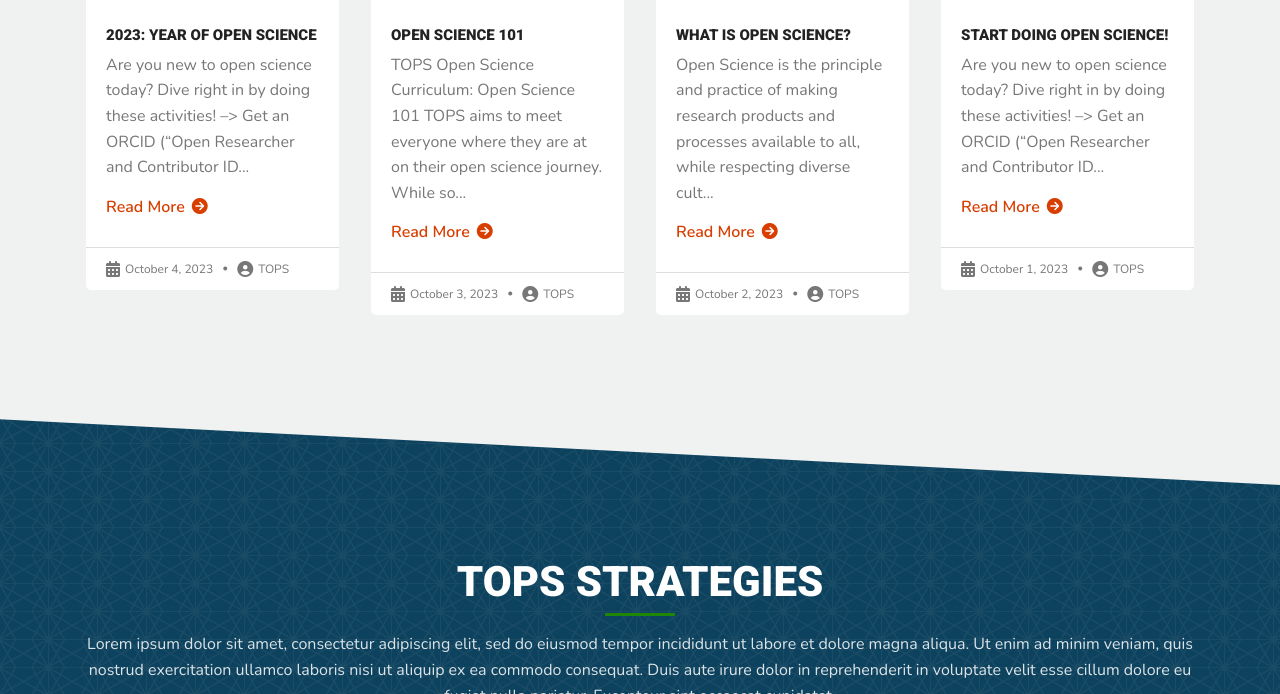
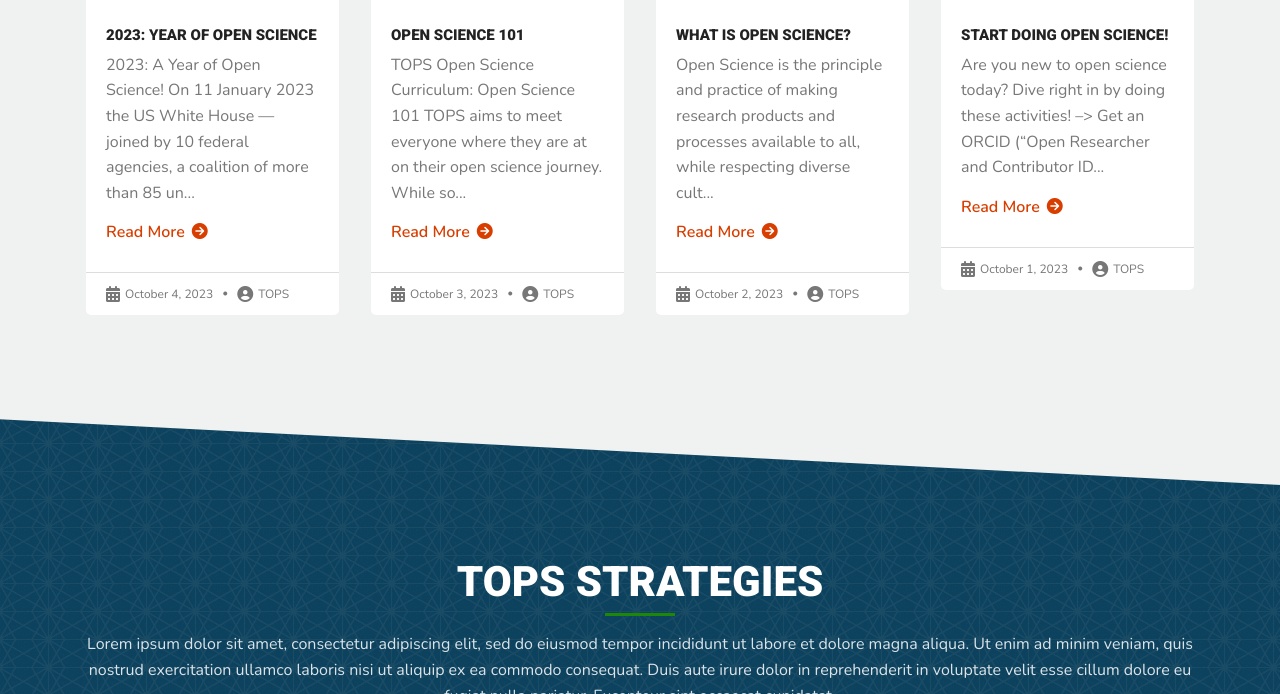
Before and after one commit to bressler1995/TOPS-Website-Front-End, a Jekyll site: the page built from index.md, in a window 1280 px wide and 900 px high, scrolled down 1954 px, cut to the strip 206-900 px from the top of the window. Built offline with Jekyll 4.4.1, drawn with Linux system fonts in a browser that asks for light colours; part of the change alters nothing that is shown.

Commit message:
Update YOS post content

```diff
--- a/_posts/2023-10-04-year-of-open-science.md
+++ b/_posts/2023-10-04-year-of-open-science.md
@@ -3,31 +3,59 @@ layout: post
 title:  "2023: Year of Open Science"
 image: assets/img/posts/post_1.jpg
 ---
-## Are you new to open science *today*?
-Dive right in by doing these activities!
+2023: A Year of Open Science!
 
---> [Get an ORCID](https://orcid.org/register) ("Open Researcher and Contributor ID")
+On 11 January 2023 the US White House — joined by 10 federal agencies, a coalition of more than 85 universities, and other organizations — declared 2023 to be a Year of Open Science.
 
---> [Sign up for a GitHub account!](https://github.com/signup?ref_cta=Sign+up&ref_loc=header+logged+out&ref_page=%2F&source=header-home)
+- White House [factsheet](https://www.whitehouse.gov/ostp/news-updates/2023/01/11/fact-sheet-biden-harris-administration-announces-new-actions-to-advance-open-and-equitable-research/)
+- NASA announces a Year of Open Science in [Nature](https://www.nature.com/articles/d41586-023-00019-y)
+- Federal [website](https://open.science.gov/)
+- NSF releases a Year of Open Science [Toolbox](https://nsf.widencollective.com/portals/sd9nlyvd/YearofOpenScienceToolkit) including powerpoint templates, letterhead, poster, and virtual backgrounds!
 
---> [Sign up for a Zenodo account!](https://zenodo.org/signup/) *Tip: You can use your newly made GitHub or ORCID account to register for Zenodo!*
+This year will celebrate the benefits and successes of open science and inspire more scientists to adopt open science. Ultimately, the success of the Year of Open Science will be driven by collaborations with individuals, teams, and organizations who are ready to transform the culture of science into one that celebrates openness, and inclusion!
 
+A Year of Open Science has set out 4 goals to work towards:
+1.	Establish strategic approaches for advancing open science
+2.	Promote equitable participation in open science through transparency, integrity and equity of reviews.
+3.	Account for open science activities in evaluations and incentives
+4.	Engage underrepresented communities in the advancement of open science and research
 
-## Are you new to open science *this month*?
+## Join Us!
+To sign up your organization and be listed below, please fill out this [form](https://forms.gle/KPKaejc2WP7dm5XVA).
 
---> Make your first pull request (PR) on GitHub! We will shortly have an interactive page on GitHub where you can make a PR and see your addition once your PR is approved! You can also follow these guidelines to contribute directly to the TOPS [GitHub repository](https://github.com/nasa/Transform-to-Open-Science) or our this website!
+## Participating organizations
+- [Aligning Science Across Parkinson's (ASAP)](https://nasa.github.io/Transform-to-Open-Science-Book/Year_of_Open_Science_Guide/participants/ASAP.html)
+- [ASAPbio](https://nasa.github.io/Transform-to-Open-Science-Book/Year_of_Open_Science_Guide/participants/ASAPbio.html)
+- [Center for Open Science](https://nasa.github.io/Transform-to-Open-Science-Book/Year_of_Open_Science_Guide/participants/COS.html)
+- [Children's Tumor Foundation (CTF)](https://nasa.github.io/Transform-to-Open-Science-Book/Year_of_Open_Science_Guide/participants/CTF.html)
+- [Gathering for Open Science Hardware (GOSH)](https://nasa.github.io/Transform-to-Open-Science-Book/Year_of_Open_Science_Guide/participants/GOSH.html)
+- [Health Research Alliance (HRA)](https://nasa.github.io/Transform-to-Open-Science-Book/Year_of_Open_Science_Guide/participants/HRA.html)
+- [Higher Education Leadership Initiative for Open Scholarship (HELIOS)](https://nasa.github.io/Transform-to-Open-Science-Book/Year_of_Open_Science_Guide/participants/HELIOS.html)
+- [Life Sciences Editors Foundation (LSEF)](https://nasa.github.io/Transform-to-Open-Science-Book/Year_of_Open_Science_Guide/participants/LSEF.html)
+- [PREreview](https://nasa.github.io/Transform-to-Open-Science-Book/Year_of_Open_Science_Guide/participants/PREreview.html)
+- [Open Research Funders Group (ORFG)](https://nasa.github.io/Transform-to-Open-Science-Book/Year_of_Open_Science_Guide/participants/ORFG.html)
+- [Creative Commons](https://nasa.github.io/Transform-to-Open-Science-Book/Year_of_Open_Science_Guide/participants/CreativeCommons.html)
+- [Scholarly Publishing and Academic Resources Coalition (SPARC)](https://nasa.github.io/Transform-to-Open-Science-Book/Year_of_Open_Science_Guide/participants/SPARC.html)
+- [The Michael J. Fox Foundation for Parkinson’s Research](https://nasa.github.io/Transform-to-Open-Science-Book/Year_of_Open_Science_Guide/participants/MJFoxFoundation.html)
+- [GO FAIR US](https://nasa.github.io/Transform-to-Open-Science-Book/Year_of_Open_Science_Guide/participants/GOFAIRUS.html)
+- [Springer Nature](https://nasa.github.io/Transform-to-Open-Science-Book/Year_of_Open_Science_Guide/participants/SpringerNature.html)
+- [STM](https://nasa.github.io/Transform-to-Open-Science-Book/Year_of_Open_Science_Guide/participants/STM.html)
+- [Federation of American Scientists (FAS)](https://nasa.github.io/Transform-to-Open-Science-Book/Year_of_Open_Science_Guide/participants/FAS.html)
+- [The Wilson Center](https://nasa.github.io/Transform-to-Open-Science-Book/Year_of_Open_Science_Guide/participants/WilsonCenter.html)
+- [Frontiers](https://nasa.github.io/Transform-to-Open-Science-Book/Year_of_Open_Science_Guide/participants/Frontiers.html)
+- [Invest in Open Infrastructure (IOI)](https://nasa.github.io/Transform-to-Open-Science-Book/Year_of_Open_Science_Guide/participants/IOI.html)
+- [Federation of American Societies for Experimental Biology (FASEB)](https://nasa.github.io/Transform-to-Open-Science-Book/Year_of_Open_Science_Guide/participants/FASEB.html)
+- [Elsevier](https://nasa.github.io/Transform-to-Open-Science-Book/Year_of_Open_Science_Guide/participants/Elsevier.html)
 
---> Start learning an open-source programming language!
-&nbsp;&nbsp;&nbsp;--> **Python**: [Project Pythia's "Zero to Python"](https://foundations.projectpythia.org/foundations/quickstart.html) where you can run code interactively in your browser!
-&nbsp;&nbsp;&nbsp;--> **R**: ["R Programming: Zero to Pro"](https://r02pro.github.io/index.html#preface)
+### For You
+Are you just beginning your open science journey? Perhaps you have only just begun to post your code or data online, share your pre-prints, or share your null hypothesis as part of your grant application? Or perhaps you are exploring science communication on a personal blog. All of these behaviors exemplify open science and we would like for you to join us in the Year of Open Science!
 
---> Find an open science community to join! Some communities are centered around scientific discipline, while others are focused around certain aspects of the open science process (e.g. open-source software). While each community functions differently, they often have guidelines about which software packages are used within a field, and forums for questions and discussions. See this [list of open science communities](https://nasa.github.io/Transform-to-Open-Science-Book/Open_Science_Cookbook/reading_list.html#open-science-communities-blogs-and-mentorship) - we have only just started this list, so please add your community if you don't see it listed!
+If you are excited to learn and encourage others to learn about open science as part of the Year of Open Science, then we invite you to explore how to take [Individual Actions for the Year of Open Science](https://nasa.github.io/Transform-to-Open-Science-Book/Open_Science_Cookbook/Your_Open_Science_Journey.html#section-3-open-science-at-work)!
 
+### For Your Team
+Is your team interested in adopting open science principles and practices, but unsure of how to begin? The Year of Open Science team activities could help you reflect together on how to equip the people at your organization with practical knowledge in open science, as well as introduce them to a wider community of open science practitioners.
 
-## Are you new to open science *this year*?
+Learn how to get your team involved in [Team Actions for the Year of Open Science](https://nasa.github.io/Transform-to-Open-Science-Book/Open_Science_Cookbook/Your_Teams_Open_Science_Journey.html#section-1-engage-with-open-science)!
 
---> Use what you've learned so far to help give back to the open science community! Answer questions in the [TOPS GitHub Discussions space](https://github.com/nasa/Transform-to-Open-Science/discussions) (and in other open science community forums) or contribute to open-source software packages by opening issues and making pull requests.
-
---> With a year under your belt, consider helping TOPS promote open science at upcoming conferences and events! Making sure everyone is aware of othe benefits of open science will help the scientific community transform to a truly open and inclusive effort. TOPS has created some [templates](https://nasa.github.io/Transform-to-Open-Science-Book/Organizing_OS_Activities/readme.html) that you can follow to organize a townhall, host a workshop, and much more!
-
-## Ready to dive in deeper? [Click here to read through the TOPS Guide to Open Science](https://nasa.github.io/Transform-to-Open-Science-Book/Open_Science_Cookbook/Your_Open_Science_Journey.html#section-1-core-open-science-skills)!
+### For Your Entire Organization
+Is your organization is ready to devote people, funds, and other resources to adopting open science throughout the organization. If your leaders are committed to becoming known as an open science organization, and excited to facilitate open science research through its policy and actions, then we invite you to explore [Organization Actions for the Year of Open Science](https://nasa.github.io/Transform-to-Open-Science-Book/Open_Science_Cookbook/Your_Organizations_Open_Science_Journey.html)!
```
